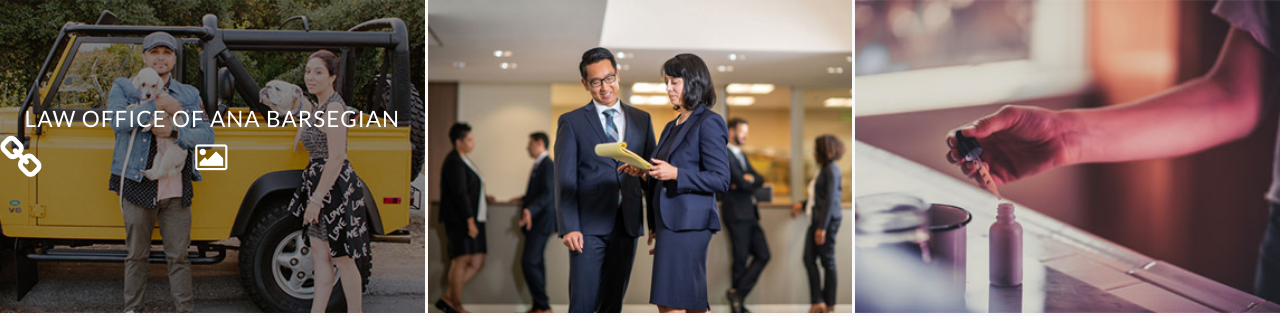
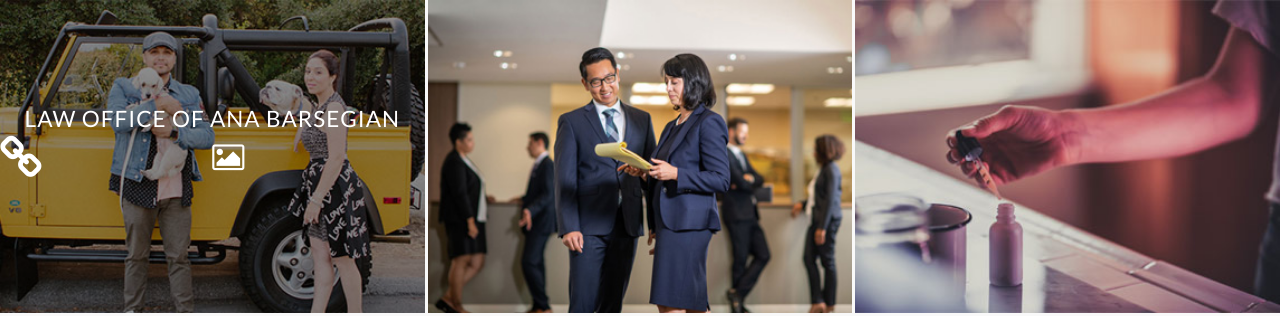
Before and after one commit to mharoot/portfolio, a PHP site: page / in a window 1280 px wide. Shown: the top 316 px of the page. Run offline with PHP 8.4, Linux system fonts and the light colour scheme; some libraries are stand-ins or nearby versions.

Commit message:
Straighted out icons

```diff
--- a/Assets/css/default.css
+++ b/Assets/css/default.css
@@ -243,13 +243,13 @@ display:block !important;
 
 
 .ui-link {
-	left: 33% !important;
+	left: 36% !important;
 }
 
 .fa-picture-o{
 	position: relative;
     display: table !important;
-    left: 46% !important;
+    left: 50% !important;
     top: 20% !important;
     width: auto;
     color: #fff;
```
